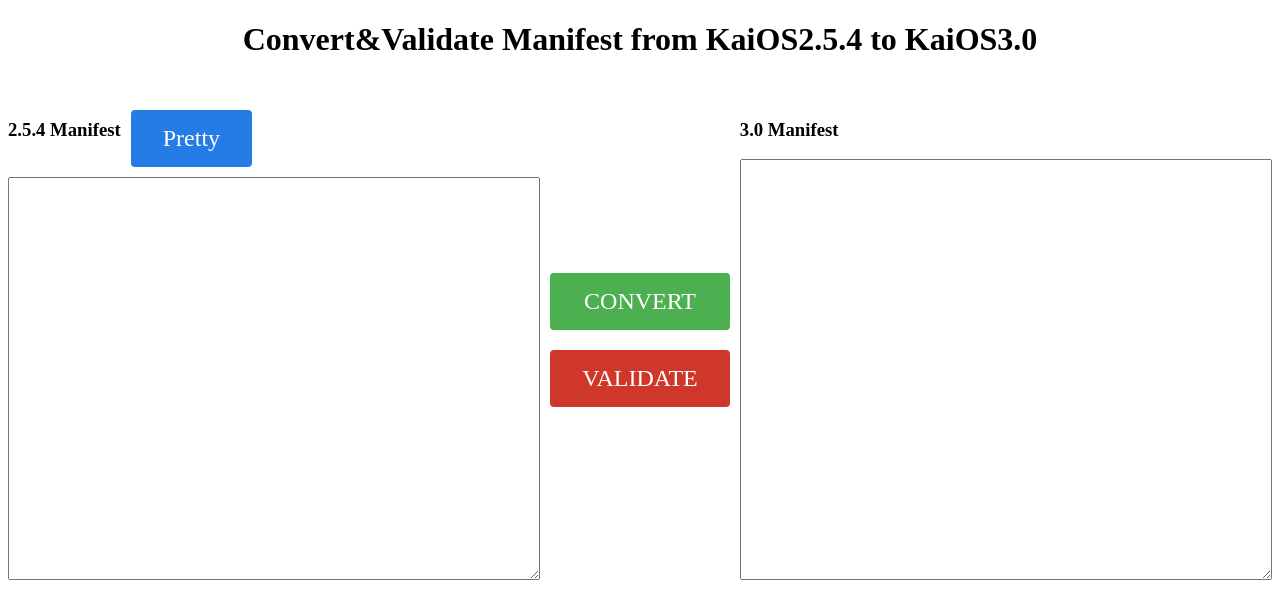
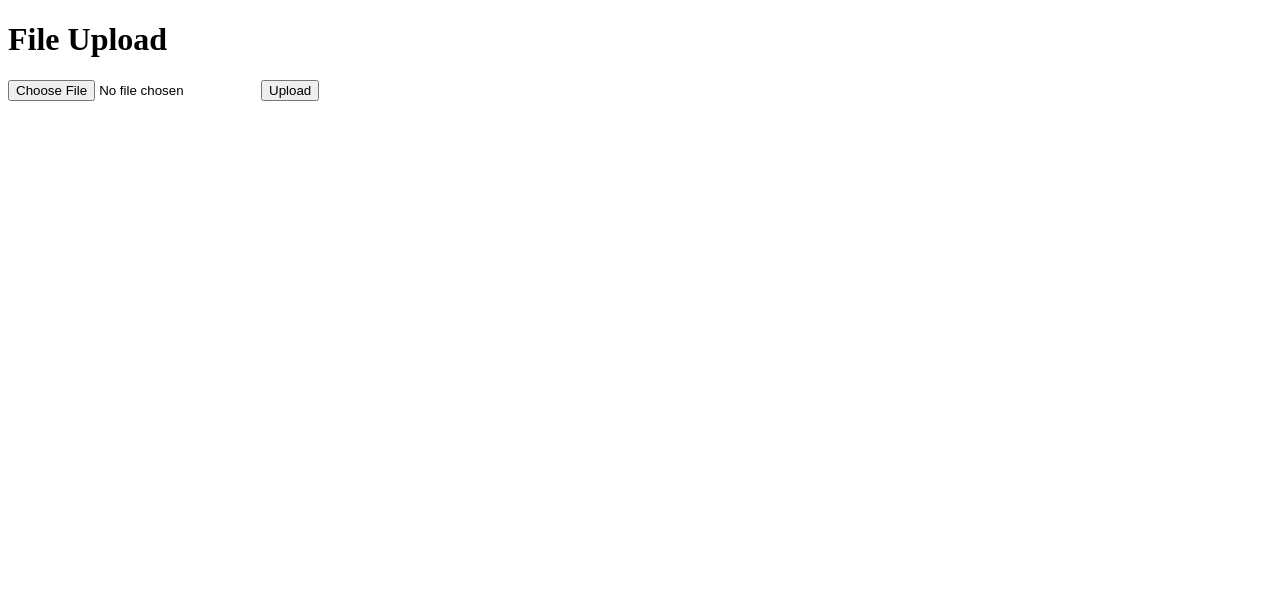
Before and after one commit to firegnu/next-manifest-convert, a Next.js app: page / in a window 1280 px wide. Shown: the top 614 px of the page. Built offline with nearby package versions, Linux system fonts and the light colour scheme.

Commit message:
Add upload API.

```diff
--- /dev/null
+++ b/pages/api/user.js
@@ -0,0 +1,17 @@
+// Backend
+import formidable from 'formidable';
+
+export const config = {
+  api: {
+    bodyParser: false,
+  },
+};
+
+export default async (req, res) => {
+  const form = new formidable.IncomingForm();
+  form.uploadDir = "./";
+  form.keepExtensions = true;
+  form.parse(req, (err, fields, files) => {
+    console.log(err, fields, files);
+  });
+};
--- a/pages/index.js
+++ b/pages/index.js
@@ -1,81 +1,49 @@
-import { validateJson } from '../utils/utils';
+import React from 'react'
+import axios, { post } from 'axios';
 
-import convert from "../utils/convert";
-import validate from "../utils/validate";
+class SimpleReactFileUpload extends React.Component {
 
-import utilStyles from '../styles/utils.module.css';
+  constructor(props) {
+    super(props);
+    this.state ={
+      file:null
+    }
+    this.onFormSubmit = this.onFormSubmit.bind(this)
+    this.onChange = this.onChange.bind(this)
+    this.fileUpload = this.fileUpload.bind(this)
+  }
+  onFormSubmit(e){
+    e.preventDefault() // Stop form submit
+    this.fileUpload(this.state.file).then((response)=>{
+      console.log(response.data);
+    })
+  }
+  onChange(e) {
+    this.setState({file:e.target.files[0]})
+  }
+  fileUpload(file){
+    const url = '/api/user';
+    const formData = new FormData();
+    formData.append('file',file)
+    const config = {
+      headers: {
+        'content-type': 'multipart/form-data'
+      }
+    }
+    return  post(url, formData,config)
+  }
 
-const validateFields = (oldManifest) => {
-  if (validateJson(oldManifest)) {
-    const validateResults = validate(JSON.parse(oldManifest.value));
-    const pretty = JSON.stringify(validateResults, undefined, 2);
-    document.getElementById('newmanifest').value = pretty;
-  } else {
-    document.getElementById('newmanifest').value = 'Your 2.5 Manifest format is incorrect! Please check and try again！';
+  render() {
+    return (
+      <form onSubmit={this.onFormSubmit}>
+        <h1>File Upload</h1>
+        <input type="file" onChange={this.onChange} />
+        <button type="submit">Upload</button>
+      </form>
+    )
   }
 }
 
-const convertFields = (oldManifest) => {
-  if (validateJson(oldManifest)) {
-    const newManifest = convert(JSON.parse(oldManifest.value));
-    const pretty = JSON.stringify(newManifest, undefined, 2);
-    document.getElementById('newmanifest').value = pretty;
-  }else{
-    document.getElementById('newmanifest').value = 'Your 2.5 Manifest format is incorrect! Please check and try again！';
-  }
-}
 
-const convertManifest = (e) =>  {
-  convertFields(document.getElementById('orimanifest'));
-}
 
-const validateManifest = (e) => {
-  validateFields(document.getElementById('orimanifest'));
-}
-
-const prettyManifest = (e) => {
-  const oriManifest = document.getElementById('orimanifest');
-  if (validateJson(oriManifest)) {
-    const pretty = JSON.stringify(JSON.parse(oriManifest.value), undefined, 2);
-    oriManifest.value = pretty;
-  }else{
-    document.getElementById('newmanifest').value = 'Your 2.5 Manifest format is incorrect! Please check and try again！';
-  }
-}
-
-function Home() {
-  return (
-    <>
-     <div>
-       <h1 className={utilStyles.headerTitle}>Convert&Validate Manifest from KaiOS2.5.4 to KaiOS3.0</h1>
-     </div>
-     <div className={utilStyles.convertcontainer}>
-      <div className={utilStyles.converttextarea}>
-        <div className={utilStyles.prettyWrapper}>
-          <h3>2.5.4 Manifest</h3>
-          <div className={utilStyles.buttonPretty} onClick={prettyManifest}>
-            Pretty
-          </div>
-        </div>
-        <textarea className={utilStyles.convertcontent} id="orimanifest">
-        </textarea>
-      </div>
-       <div className={utilStyles.buttonWrapper}>
-          <div className={utilStyles.buttonConvert} onClick={convertManifest}>
-            CONVERT
-          </div>
-           <div className={utilStyles.buttonValidate} onClick={validateManifest}>
-             VALIDATE
-           </div>
-       </div>
-      <div className={utilStyles.converttextarea}>
-        <h3>3.0 Manifest</h3>
-        <textarea className={utilStyles.convertcontent} id="newmanifest" readOnly>
-        </textarea>
-      </div>
-    </div>
-      </>
-  )
-}
-
-export default Home;
+export default SimpleReactFileUpload
```
